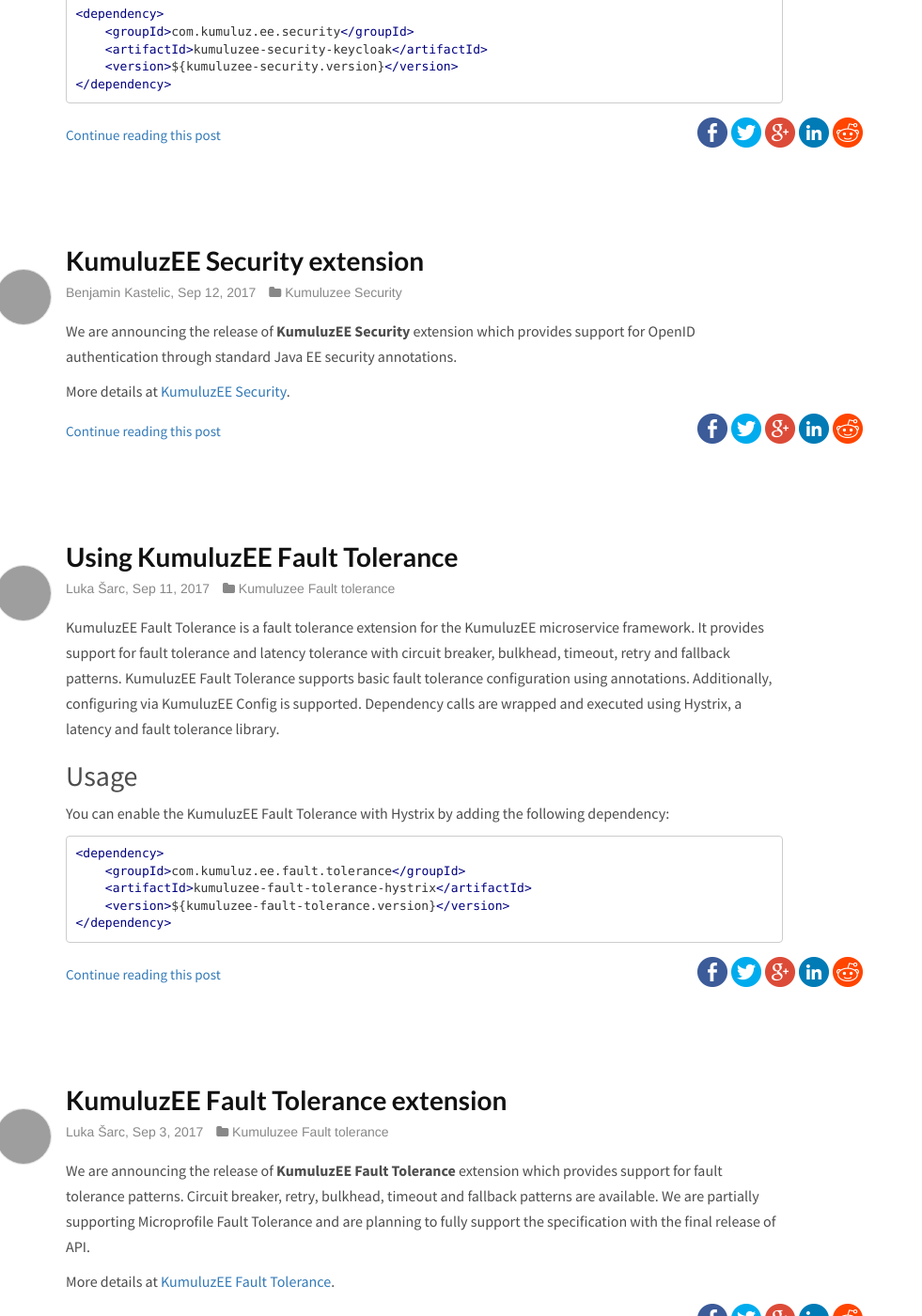
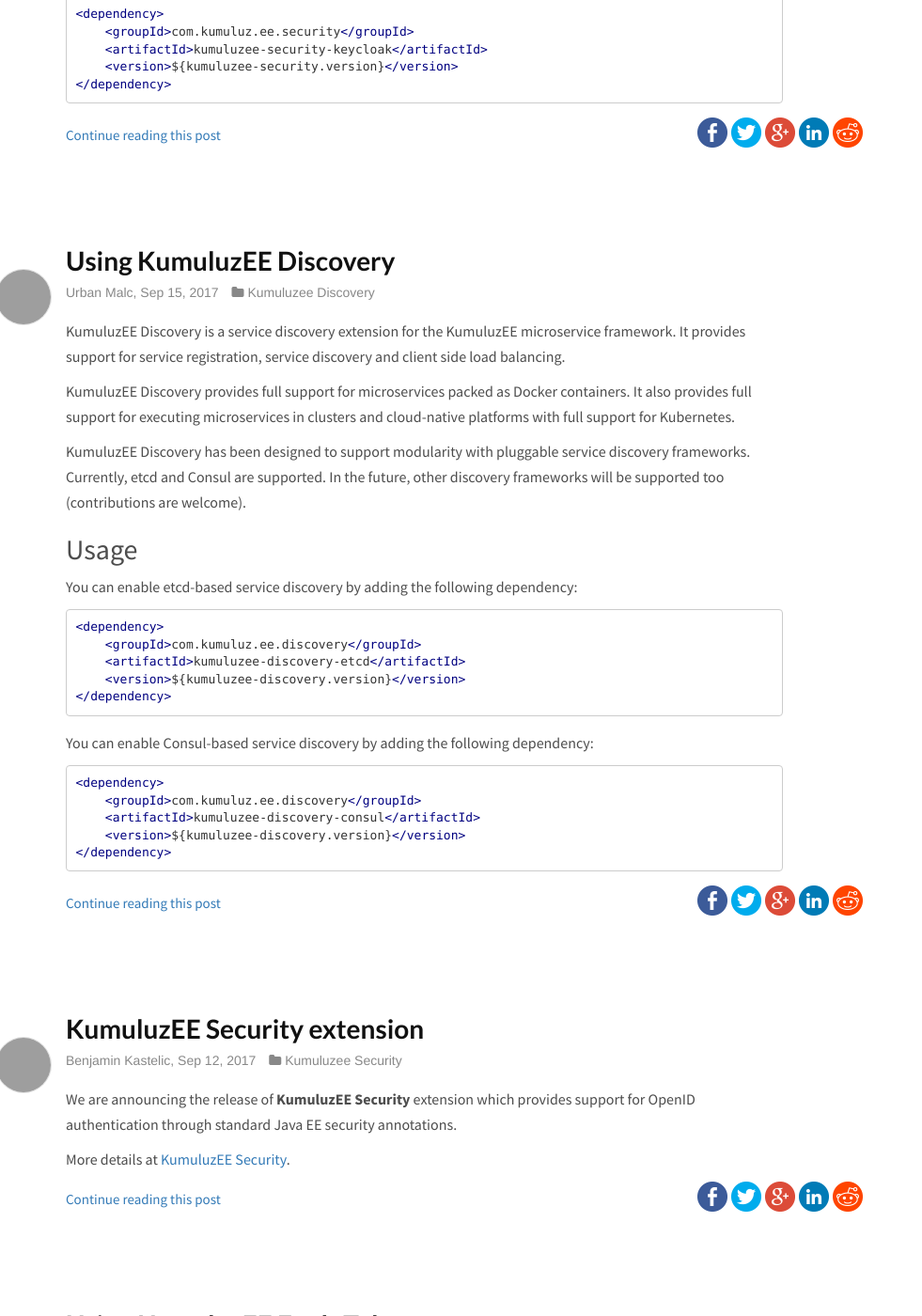
Before and after one commit to kumuluz/blog.sunesis.si, a Jekyll site: the page built from index.html, in a window 1280 px wide and 1400 px high, scrolled down 6168 px. Shown: the whole window at 94% size, without its empty margins (0-981 px from the left). Built offline with Jekyll 4.4.1, drawn with Linux system fonts in a browser that asks for light colours; some of the changed text lies outside the part shown; grey boxes are pictures that could not be loaded.

Commit message:
Added Discovery posts

````diff
--- a/_data/authors.yml
+++ b/_data/authors.yml
@@ -27,3 +27,7 @@
     gravatar: 66fab2e78f40781474e8c83a06184a20
     email: luka.sarc@icloud.com
     github: lukasarc
+urbim:
+    name: Urban Malc
+    email: urban.malc@cloud.si
+    github: urbim
--- /dev/null
+++ b/_posts/2017-09-09-kumuluzee-discovery-release.markdown
@@ -0,0 +1,24 @@
+---
+layout: post
+title:  "KumuluzEE Discovery extension"
+date:   2017-09-09
+author: urbim
+categories: [KumuluzEE, Discovery]
+tags: [KumuluzEE Discovery, etcd, Consul]
+---
+
+We're happy to announce the initial version of the **KumuluzEE Discovery**
+extension v1.0.0 for the KumuluzEE framework.
+
+<!--more-->
+
+The extension comes with support for using the etcd or Consul as the backend for
+registering and finding microservices in your system. We're continuing the
+spirit of complete modularity. The API is the same no matter which backend you
+choose to use, and as such can freely change between them without impacting your
+code. The same will hold true for any additional future backends that we will
+add.
+
+We're excited to get the extension into your hands!
+
+More details at [KumuluzEE Discovery](https://github.com/kumuluz/kumuluzee-discovery/blob/master/README.md).
--- /dev/null
+++ b/_posts/2017-09-15-kumuluzee-discovery-usage.markdown
@@ -0,0 +1,165 @@
+---
+layout: post
+title:  "Using KumuluzEE Discovery"
+date:   2017-09-15
+author: urbim
+categories: [KumuluzEE, Discovery]
+tags: [KumuluzEE Discovery, etcd, Consul]
+---
+
+KumuluzEE Discovery is a service discovery extension for the KumuluzEE microservice framework. It provides support for service registration, service discovery and client side load balancing.
+
+KumuluzEE Discovery provides full support for microservices packed as Docker containers. It also provides full support for executing microservices in clusters and cloud-native platforms with full support for Kubernetes.
+
+KumuluzEE Discovery has been designed to support modularity with pluggable service discovery frameworks. Currently, etcd and Consul are supported. In the future, other discovery frameworks will be supported too (contributions are welcome).
+
+## Usage
+
+You can enable etcd-based service discovery by adding the following dependency:
+```xml
+<dependency>
+    <groupId>com.kumuluz.ee.discovery</groupId>
+    <artifactId>kumuluzee-discovery-etcd</artifactId>
+    <version>${kumuluzee-discovery.version}</version>
+</dependency>
+```
+
+You can enable Consul-based service discovery by adding the following dependency:
+```xml
+<dependency>
+    <groupId>com.kumuluz.ee.discovery</groupId>
+    <artifactId>kumuluzee-discovery-consul</artifactId>
+    <version>${kumuluzee-discovery.version}</version>
+</dependency>
+```
+
+<!--more-->
+
+### Configuring etcd
+
+Etcd can be configured with the common KumuluzEE configuration framework. Configuration properties can be defined with
+the environment variables or in the configuration file. For more details see the
+[KumuluzEE configuration wiki page](https://github.com/kumuluz/kumuluzee/wiki/Configuration).
+
+To enable service registration using etcd, an odd number of etcd hosts should be specified with the configuration key
+`kumuluzee.config.etcd.hosts` in the following format
+`'http://192.168.99.100:2379,http://192.168.99.101:2379,http://192.168.99.102:2379'`.
+
+Example of YAML configuration:
+
+```yaml
+kumuluzee:
+  name: my-service
+  env:
+    name: test
+  version: 1.2.3
+  server:
+    http:
+      port: 8081
+    base-url: http://localhost:8081
+  discovery:
+    etcd:
+      hosts: http://127.0.0.1:2379
+    ttl: 30
+    ping-interval: 5
+```
+
+### Configuring Consul
+
+Consul is also configured with the common KumuluzEE configuration framework, similarly as etcd.
+
+By default, Consul connects to the local agent (`http://localhost:8500`) without additional configuration. You can
+specify the URL of the Consul agent with configuration key `kumuluzee.discovery.consul.agent`. Note that Consul is
+responsible for assigning the IP addresses to the registered services and will assign them the IP on which the agent is
+accessible. Specifying an agent IP address is therefore useful in specific situations, for example when you are running
+multiple services on single Docker host and want them to connect to the single Consul agent, running on the same Docker
+host.
+
+If your service is accessible over https, you must specify that with configuration key
+`kumuluzee.discovery.consul.protocol: https`. Otherwise, http protocol is used.
+
+Consul implementation reregisters services in case of errors and sometimes unused services in critical state remain in
+Consul. To avoid this, Consul implementation uses Consul parameter `DeregisterCriticalServiceAfter` when registering
+services. To read more about this parameter, see Consul documentation: https://www.consul.io/api/agent/check.html#deregistercriticalserviceafter.
+To alter the value of this parameter, set configuration key `kumuluzee.config.consul.deregister-critical-service-after-s`
+appropriately. Default value is 60 (1 min).
+
+### Service registration
+
+Automatic service registration is enabled with the annotation `@RegisterService` on the REST application class (that extends
+`javax.ws.rs.core.Application`). The annotation takes six parameters:
+
+- value: service name. Default value is fully classified class name. Service name can be overridden with configuration key `kumuluzee.name`.
+- ttl: time to live of a registration key in the store. Default value is 30 seconds. TTL can be overridden with configuration key `kumuluzee.discovery.ttl`.
+- pingInterval: an interval in which service updates registration key value in the store. Default value is 20. Ping interval can be overridden with configuration key `kumuluzee.discovery.ping-interval`.
+- environment: environment in which service is registered. Default value is "dev". Environment can be overridden with configuration key `kumuluzee.env.name`.
+- version: version of service to be registered. Default value is "1.0.0". Version can be overridden with configuration key `kumuluzee.version`.
+- singleton: if true ensures, that only one instance of service with the same name, version and environment is
+registered. Default value is false.
+
+Examples of service registration:
+```java
+@RegisterService(value = "my-service", ttl = 20, pingInterval = 15, environment = "test", version = "1.0.0", singleton = false)
+@ApplicationPath("/v1")
+public class RestApplication extends Application {
+}
+```
+
+```java
+@RegisterService
+@ApplicationPath("/v1")
+public class RestApplication extends Application {
+}
+```
+
+To register a service with etcd, service URL has to be provided with the configuration key `kumuluzee.server.base-url` in
+the following format:`http://localhost:8080`. Consul implementation uses agent's IP address for the URL of registered
+services, so this key is not used.
+
+KumuluzEE Discovery supports registration of multiple different versions of a service in different environments. The
+environment can be set with the configuration key `kumuluzee.env.name`, the default value is `dev`. Service version can
+also be set with the configuration key `kumuluzee.version`, the default value is `1.0.0`. Configuration keys will
+override annotation values.
+
+### Service discovery
+
+Service discovery is implemented by injecting fields with the annotation `@DiscoverService`, which takes four parameters:
+
+- value: name of the service we want to inject.
+- environment: service environment, e.g. prod, dev, test. If value is not provided, environment is set to the value
+defined with the configuration key `kumuluzee.env.name`. If the configuration key is not present, value is set to `dev`.
+- version: service version or NPM version range. Default value is "*", which resolves to the highest deployed
+version.
+- accessType: defines, which URL gets injected. Supported values are `AccessType.GATEWAY` and `AccessType.DIRECT`.
+Default is `AccessType.GATEWAY`. See section [Access Types](#access-types) for more information.
+
+Injection is supported for the following field types:
+
+- URL
+- String
+- WebTarget
+
+Example of service discovery in JAX-RS bean:
+```java
+@RequestScoped
+@Path("/")
+@Produces(MediaType.APPLICATION_JSON)
+@Consumes(MediaType.APPLICATION_JSON)
+public class TestResource {
+
+    @Inject
+    @DiscoverService(value = "my-service", environment = "test", version = "1.0.0")
+    private URL url;
+
+    @Inject
+    @DiscoverService(value = "my-service", environment = "test", version = "1.0.0")
+    private String urlString;
+
+    @Inject
+    @DiscoverService(value = "my-service", environment = "test", version = "1.0.0")
+    private WebTarget webTarget;
+
+}
+```
+
+More details can be found at [KumuluzEE Discovery](https://github.com/kumuluz/kumuluzee-discovery/blob/master/README.md) and by taking a look at [KumuluzEE Discovery etcd](https://github.com/kumuluz/kumuluzee-samples/tree/master/kumuluzee-discovery-etcd) and [KumuluzEE Discovery Consul](https://github.com/kumuluz/kumuluzee-samples/tree/master/kumuluzee-discovery-consul) sample projects.
````
